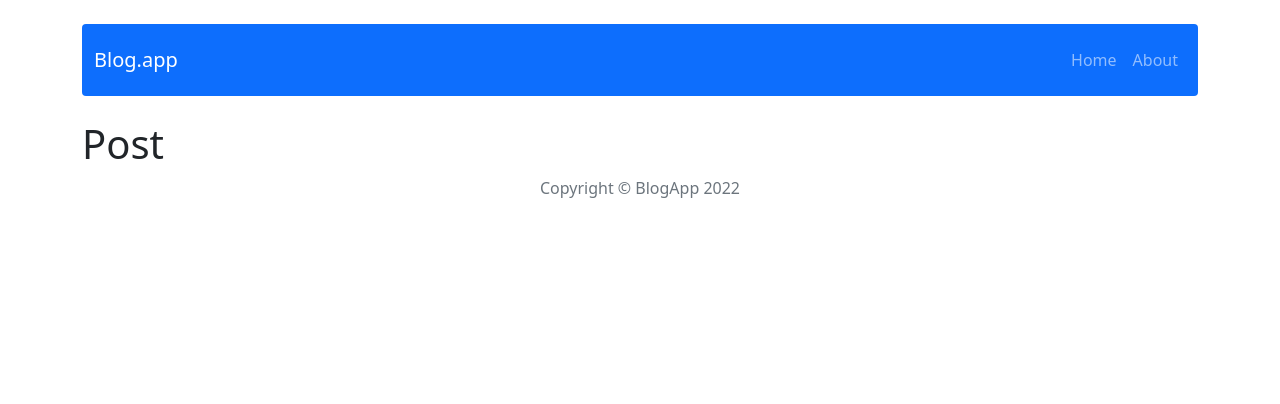
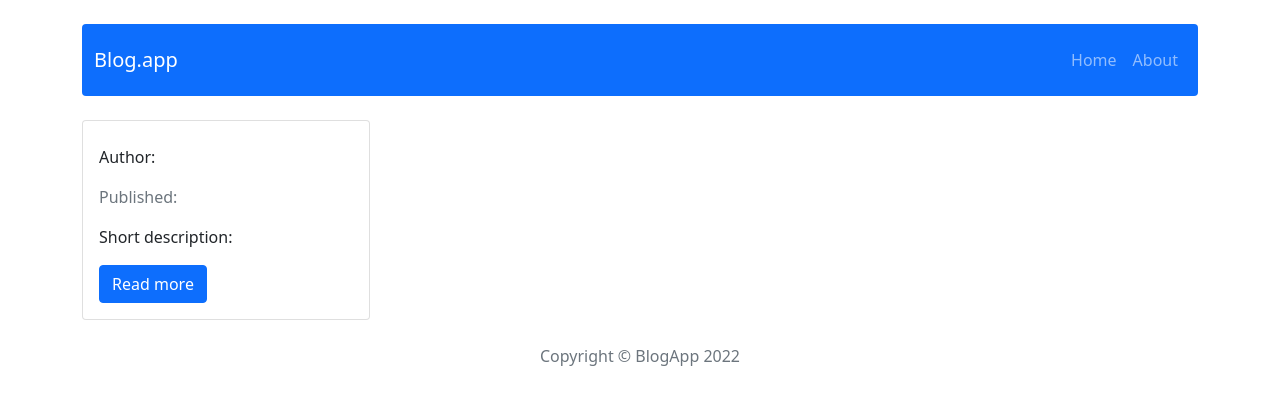
Before and after one commit to DmkMrw/crud-app, a React (Create React App) app: page /post/1 in a window 1280 px wide. Shown: the top 404 px of the page. Built offline with nearby package versions, Linux system fonts and the light colour scheme.

Commit message:
Add Card and Post

```diff
--- a/src/components/pages/Home/Home.js
+++ b/src/components/pages/Home/Home.js
@@ -1,6 +1,17 @@
+import Card from '../../features/Card/Card'
+import { Button } from 'react-bootstrap';
+import { Link } from 'react-router-dom';
+
+
 const Home = () => {
      return (
-          <h1>Home</h1>
+          <>
+          <div className="d-flex justify-content-between">
+               <h1>All posts</h1>
+               <Link to="/post/add"><Button variant="outline-info">Add post</Button>{' '}</Link>
+          </div>
+          <Card/>
+          </>
      );
 }
 
--- a/src/components/pages/Post/Post.js
+++ b/src/components/pages/Post/Post.js
@@ -1,6 +1,21 @@
-const Post = () => {
+import { Card, Button, } from "react-bootstrap";
+import { Link } from "react-router-dom";
+
+
+const Post = (props) => {
+
      return (
-          <h1>Post</h1>
+          <>
+          <Card style={{ width: '18rem' }} className="mb-4">
+               <Card.Body>
+                         <Card.Title>{props.title}</Card.Title>
+                         <p className="font-weight-bold">Author: {props.author}</p>
+                         <p className="text-muted">Published: {props.publishedDate}</p>
+                         <Card.Text><p className="font-weight-bold">Short description: {props.shortDescription}</p></Card.Text>
+                         <Link key={props.postId} to={'/post/' + props.postId}><Button variant="primary">Read more</Button></Link>
+               </Card.Body>
+          </Card>
+          </>
      );
 }
 
--- a/src/redux/initialState.js
+++ b/src/redux/initialState.js
@@ -9,7 +9,7 @@ const initialState = {
       author: 'David Mitchell'
           },
           {
-      id: '1',
+      id: '2',
       title: 'Cień wiatru',
       shortDescription: 'Cmentarz zapomnianych książek',
       content: 'W letni świt 1945 roku dziesięcioletni Daniel Sempere zostaje zaprowadzony przez ojca, księgarza i antykwariusza, do niezwykłego miejsca w sercu starej Barcelony, które wtajemniczonym znane jest jako Cmentarz Zapomnianych Książek.',
@@ -17,7 +17,7 @@ const initialState = {
       author: 'Carlos Ruiz'
           },
           {
-      id: '1',
+      id: '3',
       title: 'Miasto kości',
       shortDescription: 'Ze świata nocnych łowców',
       content: 'Tysiące lat temu, Anioł Razjel zmieszał swoją krew z krwią mężczyzn i stworzył rasę Nephilim, pół ludzi, pół aniołów.',
```
